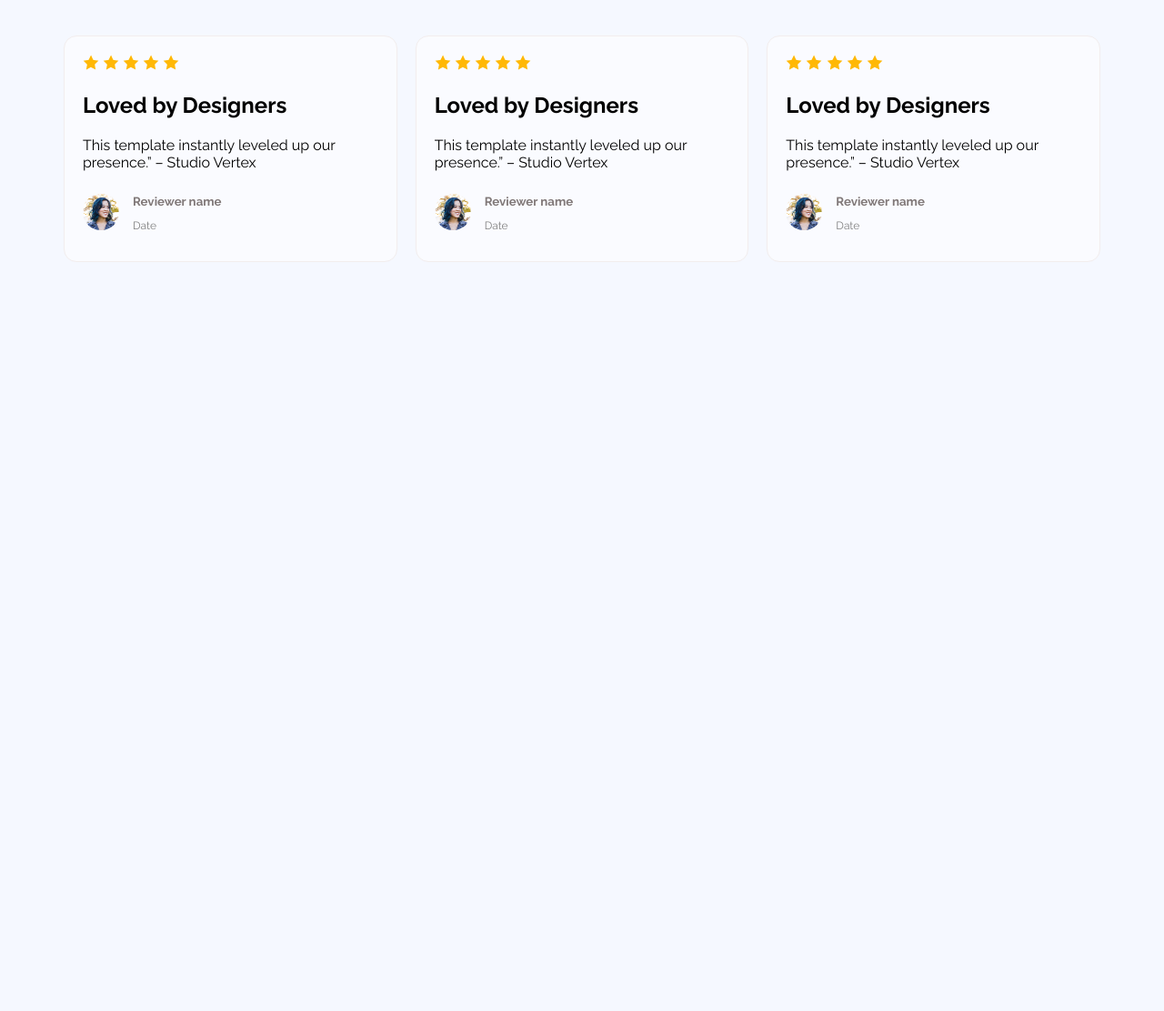
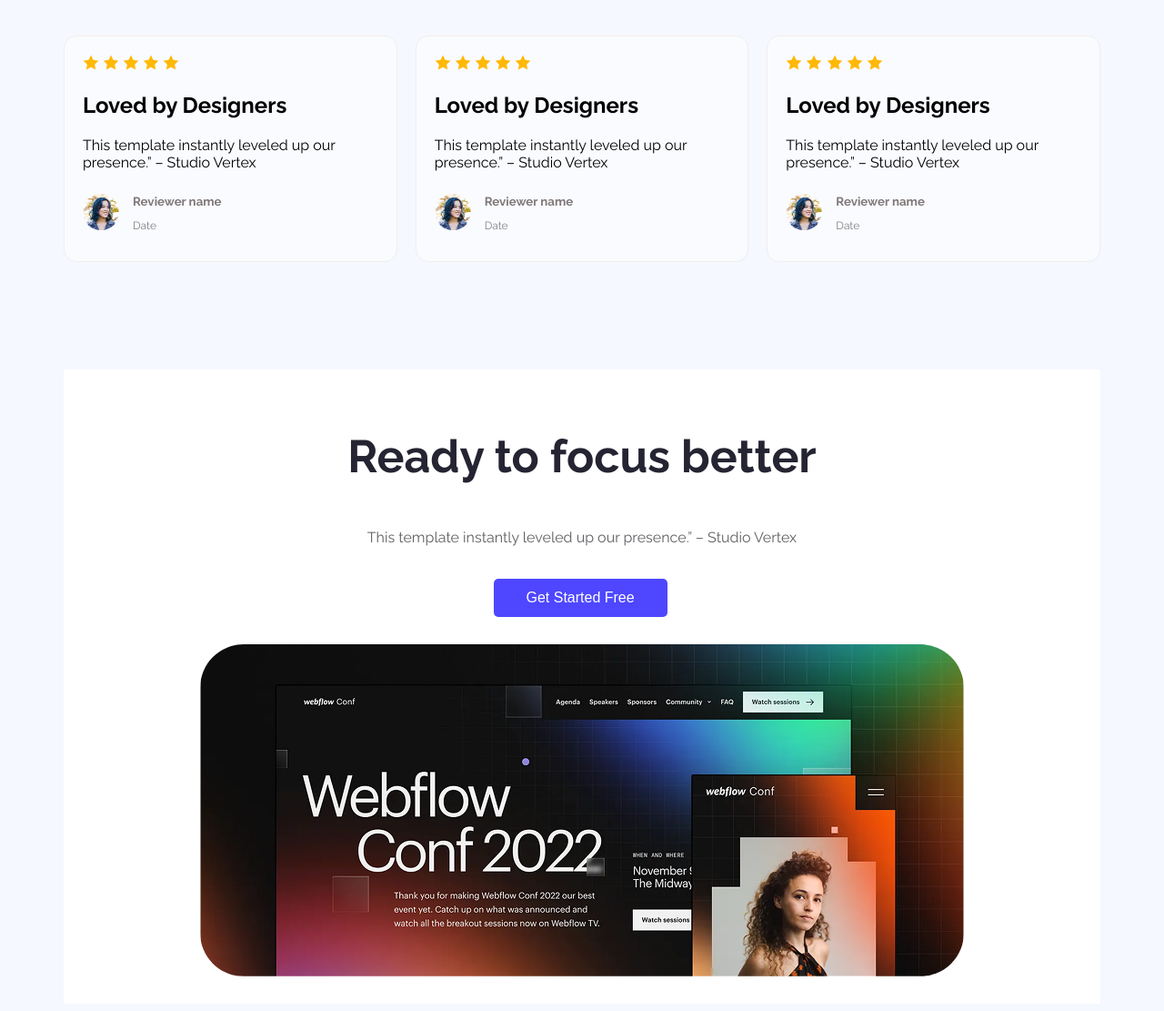
Before and after one commit to TawfiqueRian/B12A01-assignment1, a plain HTML site: page index.html in a window 1280 px wide. Shown: the part 1782-2893 px from the top of the page at 91% size. Before the commit the page ends 2080 px from the top, so only its background shows below. Drawn offline with Linux system fonts and the light colour scheme.

Commit message:
ready-focus section is added

```diff
--- a/index.html
+++ b/index.html
@@ -120,6 +120,15 @@
                 </div>
             </div>
         </section>
+
+        <section class="ready-focus">
+            <div class="focus-container">
+                <h3 class="section-heading focus-head">Ready to focus better</h3>
+                <p class="focus-subtitle">This template instantly leveled up our presence.” – Studio Vertex</p>
+                <button class="btn-primary free-btn">Get Started Free</button><br>
+                <img src="Assets/wc-big.png" alt="" class="focus-pic">
+            </div>
+        </section>
     </main>
 
     <footer>
--- a/style/launchpad.css
+++ b/style/launchpad.css
@@ -202,3 +202,36 @@ main{
   height: 40px;
   border-radius: 9999px;
 }
+
+/* ready-to-focus-better styles */
+
+.ready-focus{
+  margin-top: 116px;
+  height: 696.77px;
+  background-color: white;
+  display: flex;
+  align-items: center;
+  justify-content: center;
+}
+
+.focus-head{
+  font-size: 50px;
+  text-align: center;
+}
+
+.focus-subtitle{
+  text-align: center;
+  color: rgb(96, 96, 100);
+}
+
+.free-btn{
+  margin: 20px 472.5px;
+  font-weight: 400;
+}
+
+.focus-pic{
+  width: 840px;
+  height: 364.77px;
+  border-radius: 48px;
+  margin: 10px 150px;
+}
```
